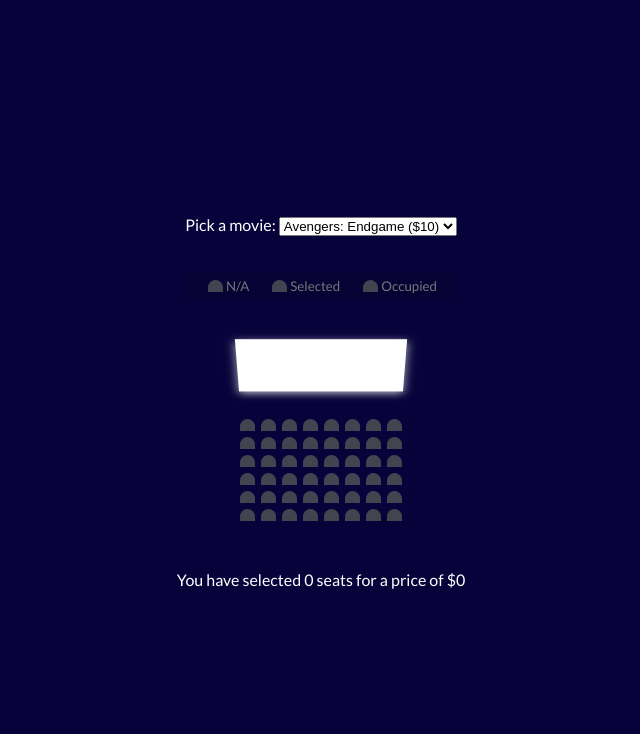
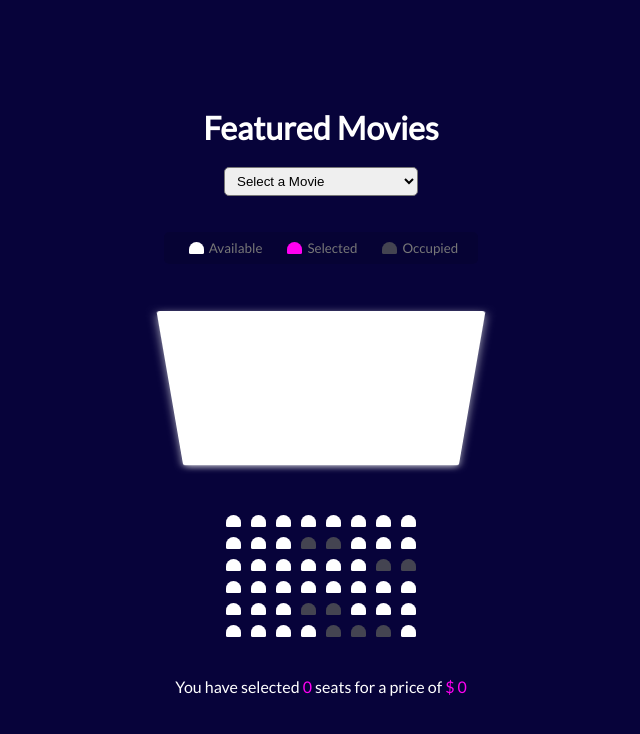
Before and after one commit to Rthompson2548/cinema-hub, a plain HTML site: page index.html in a window 1280 px wide. Shown: the whole page, without its empty margins (319-959 px from the left). Drawn offline with Linux system fonts and the light colour scheme.

Commit message:
updated css

```diff
--- a/index.html
+++ b/index.html
@@ -11,19 +11,22 @@
 
 <body>
     <div class="movie-container">
-        <label>Pick a movie:</label>
+        <label>Featured Movies</label>
+
         <select id="movie">
+            <option class="option-title" disabled selected value><p>Select a Movie</p></option>
             <option value="10">Avengers: Endgame ($10)</option>
             <option value="12">Joker ($12)</option>
             <option value="8">Toy Story 4 ($8)</option>
             <option value="9">The Lion King ($9)</option>
         </select>
+
     </div>
 
     <ul class="showcase">
         <li>
             <div class="seat"></div>
-            <small>N/A</small>
+            <small>Available</small>
         </li>
         <li>
             <div class="seat selected"></div>
@@ -36,6 +39,7 @@
     </ul>
 
     <div class="container">
+
         <div class="screen"></div>
 
         <div class="row">
@@ -101,7 +105,11 @@
     </div>
 
     <p class="text">
-        You have selected <span id="count">0</span> seats for a price of $<span id="total">0</span>
+        You have selected
+        <span id="count">0</span>
+        seats for a price of
+        <span>$</span>
+        <span id="total">0</span>
     </p>
 
     <script src="script.js"></script>
--- a/script.js
+++ b/script.js
@@ -0,0 +1,12 @@
+const container = document.querySelector(".container");
+
+/** `:not(.occupied)` => only creates a node list of all seats without occupied class */
+const seats = document.querySelectorAll(".row .seat:not(.occupied)");
+
+const count = document.getElementById("count");
+const total = document.getElementById("total");
+
+/** dropdown menu of movies */
+const movieSelect = document.getElementById("movie");
+/** `+` turns the element from a string into a number */
+const ticketPrice = +movieSelect.value;
--- a/style.css
+++ b/style.css
@@ -16,22 +16,53 @@ body {
   margin: 0;
 }
 
+label {
+  font-size: 32px;
+  font-weight: bold;
+  margin-bottom: 20px !important;
+}
+
+p.text {
+  margin-top: 5px;
+}
+
+p.text span {
+  color:rgb(255, 0, 242)
+}
+
 .container {
-  perspective: 1000px;
+  display: flex;
+  flex-direction: column;
+  align-items: center;
+  perspective: 800px;
   margin-bottom: 30px;
 }
 
 .screen {
   background-color: #fff;
-  height: 70px;
+  height: 125px;
   width: 100%;
+  padding: 100px 150px;
   margin: 15px 0;
+  border-radius: 3px;
   transform: rotateX(-45deg);
   box-shadow: 0 3px 10px rgba(255, 255, 255, 0.7);
 }
 
 .movie-container {
   margin: 20px 0;
+  display: flex;
+  flex-direction: column;
+  align-items: center;
+}
+
+.movie-container label {
+  margin-bottom: 10px;
+}
+
+select {
+  padding: 5px 8px;
+  border-radius: 5px;
 }
 
 .showcase {
@@ -56,10 +87,21 @@ body {
 }
 
 .seat {
-  background-color: #444451;
+  background-color: #fff;
   height: 12px;
   width: 15px;
-  margin: 3px;
+  margin: 5px;
   border-top-left-radius: 10px;
   border-top-right-radius: 10px;
+  border-bottom-left-radius: 2px;
+  border-bottom-right-radius: 2px;
+
 }
+
+.occupied {
+  background-color: #444451;
+}
+
+.selected {
+  background-color: rgb(255, 0, 242);
+}
```
